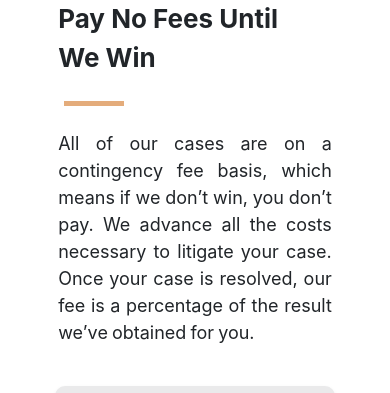
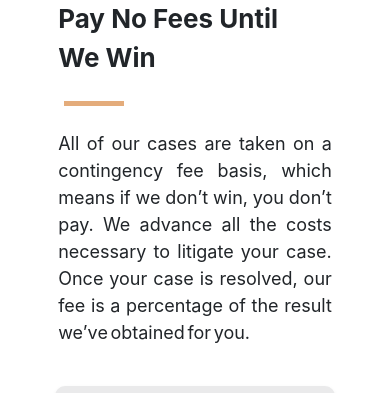
Before and after one commit to aliozanyerli/freeconsult.parris.com, a React (Create React App) app in the folder parris-marketing-landing-page/: page / in a window 390 px wide. Shown: the part 940-1333 px from the top of the page. Built offline with nearby package versions, Linux system fonts and the light colour scheme; no server answers.

Commit message:
changes made to copy -final

```diff
--- a/parris-marketing-landing-page/src/components/main/sections/InfoSection1.js
+++ b/parris-marketing-landing-page/src/components/main/sections/InfoSection1.js
@@ -10,8 +10,8 @@ const InfoSection1 = () => {
         </h2>
         <hr />
         <p>
-          All of our cases are on a contingency fee basis, which means if we
-          don’t win, you don’t pay. We advance all the costs necessary to
+          All of our cases are taken on a contingency fee basis, which means if
+          we don’t win, you don’t pay. We advance all the costs necessary to
           litigate your case. Once your case is resolved, our fee is a
           percentage of the result we’ve obtained for you.
         </p>
--- a/parris-marketing-landing-page/src/components/main/sections/Sections.css
+++ b/parris-marketing-landing-page/src/components/main/sections/Sections.css
@@ -296,6 +296,10 @@ footer img {
     width: 100%;
   }
 
+  .info-section p {
+    word-spacing: -2.5px;
+  }
+
   .results-info-section > h4 {
     text-align-last: left;
     text-align: left;
```
Also changed, not shown: 1 other file (tests, documents, lock files or other folders).
